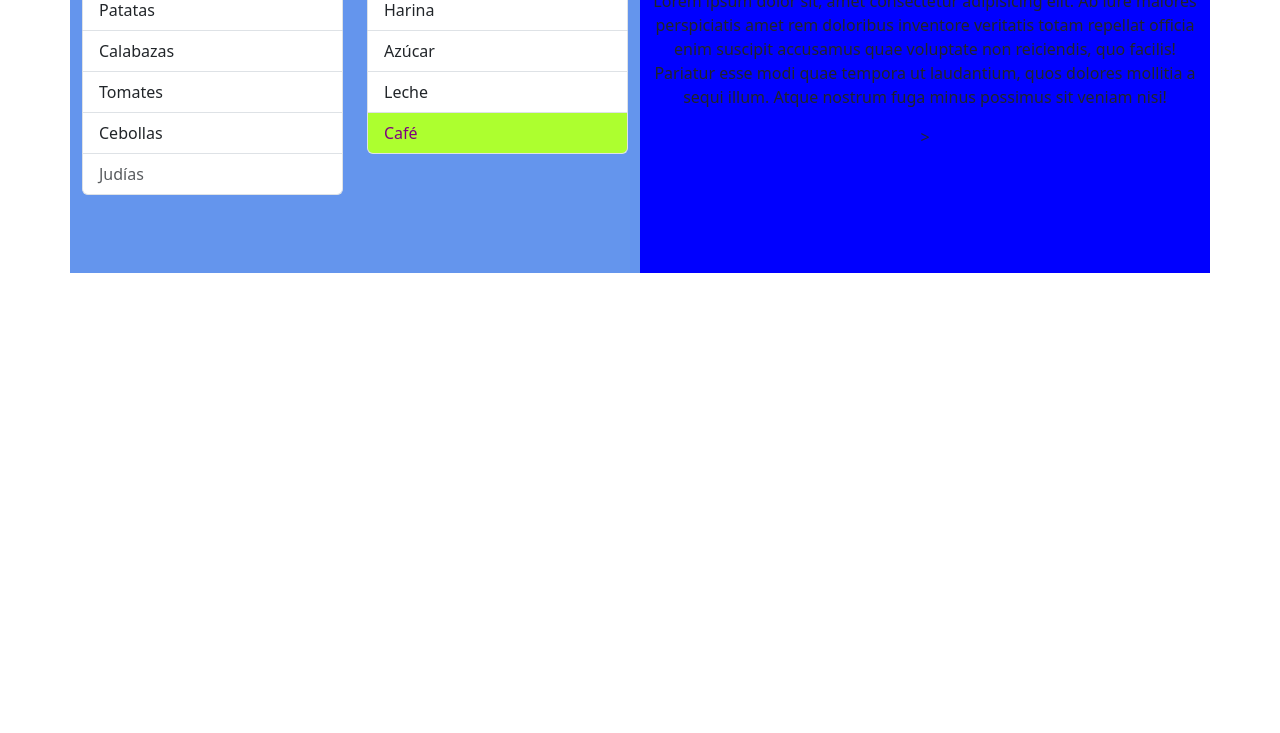
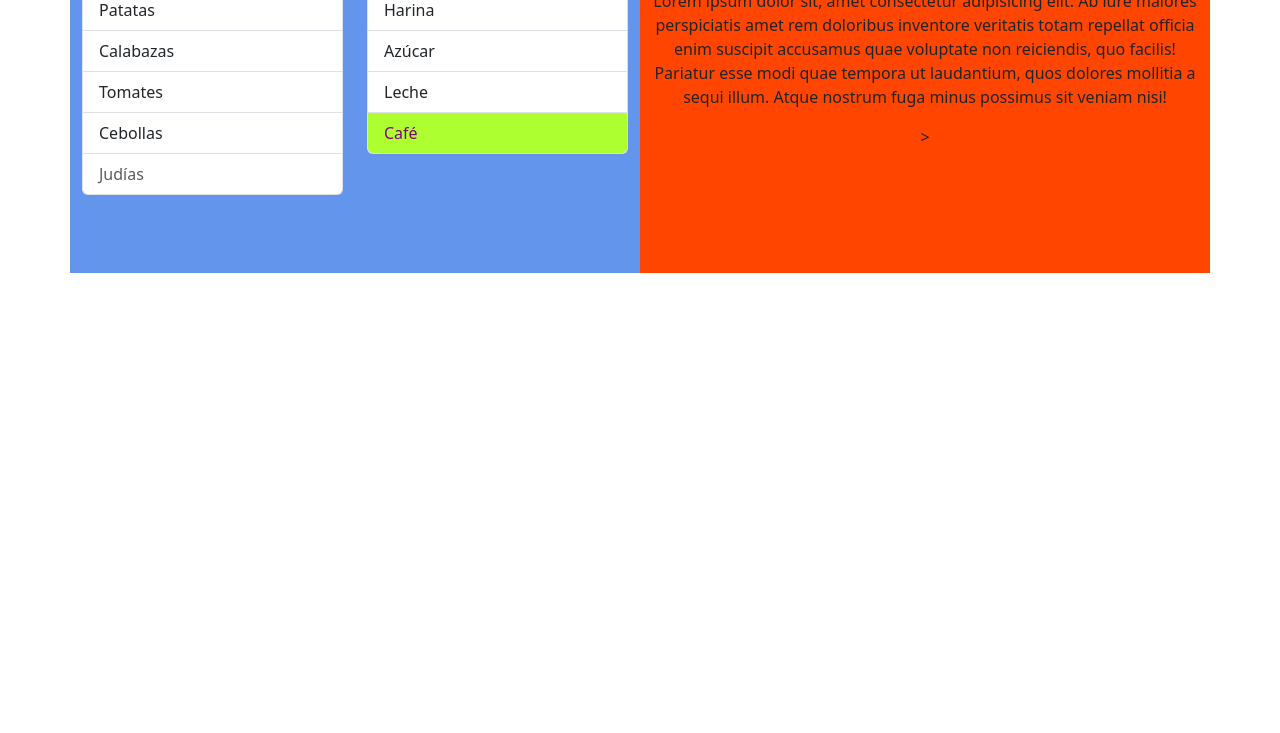
Before and after one commit to Karmon4/Bootstrap, a plain HTML site: page index.html in a window 1280 px wide. Shown: the part 67-800 px from the top of the page. Drawn offline with nearby package versions, Linux system fonts and the light colour scheme.

Commit message:
Tercer commit

```diff
--- a/index.html
+++ b/index.html
@@ -7,7 +7,7 @@
 
     <style>
         #derecha{
-            background-color: blue;
+            background-color: orangered;
             height:340px;
         }
 
```
